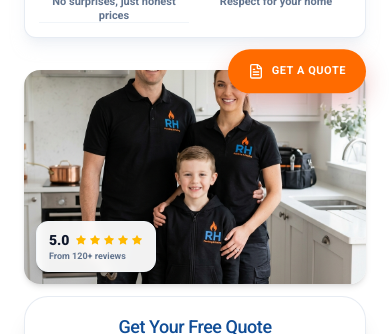
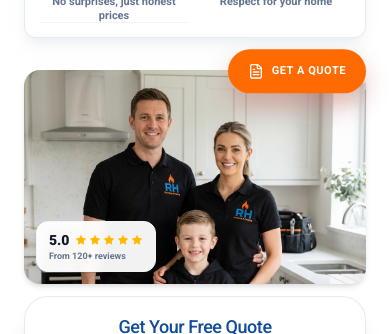
Before and after one commit to developer1379/plumber, a Next.js app in the folder web/: page / in a window 390 px wide. Shown: the part 718-1052 px from the top of the page. Built offline with nearby package versions, Linux system fonts and the light colour scheme; no server answers.

Commit message:
fix: change mobile family hero image alignment to object-top to prevent head cropping

```diff
--- a/web/app/page.tsx
+++ b/web/app/page.tsx
@@ -431,7 +431,7 @@
                     <img
                       src="/family-hero.png"
                       alt="RH Plumbing &amp; Heating family"
-                      className="w-full h-full object-cover object-center"
+                      className="w-full h-full object-cover object-top"
                     />
                     {/* Google rating overlay for mobile */}
                     <div className="absolute bottom-3 left-3 bg-white/95 backdrop-blur-xs border border-slate-100 rounded-xl p-2 px-3 shadow-md">
```
